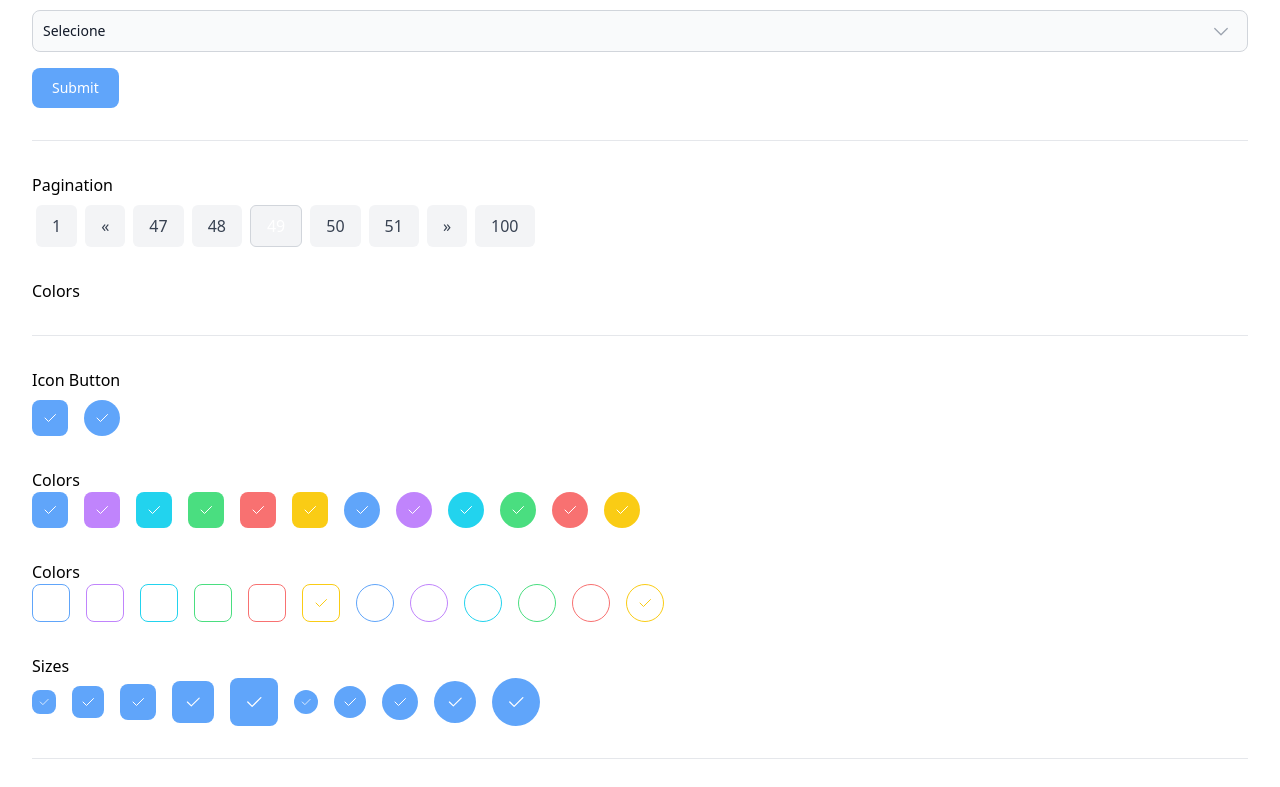
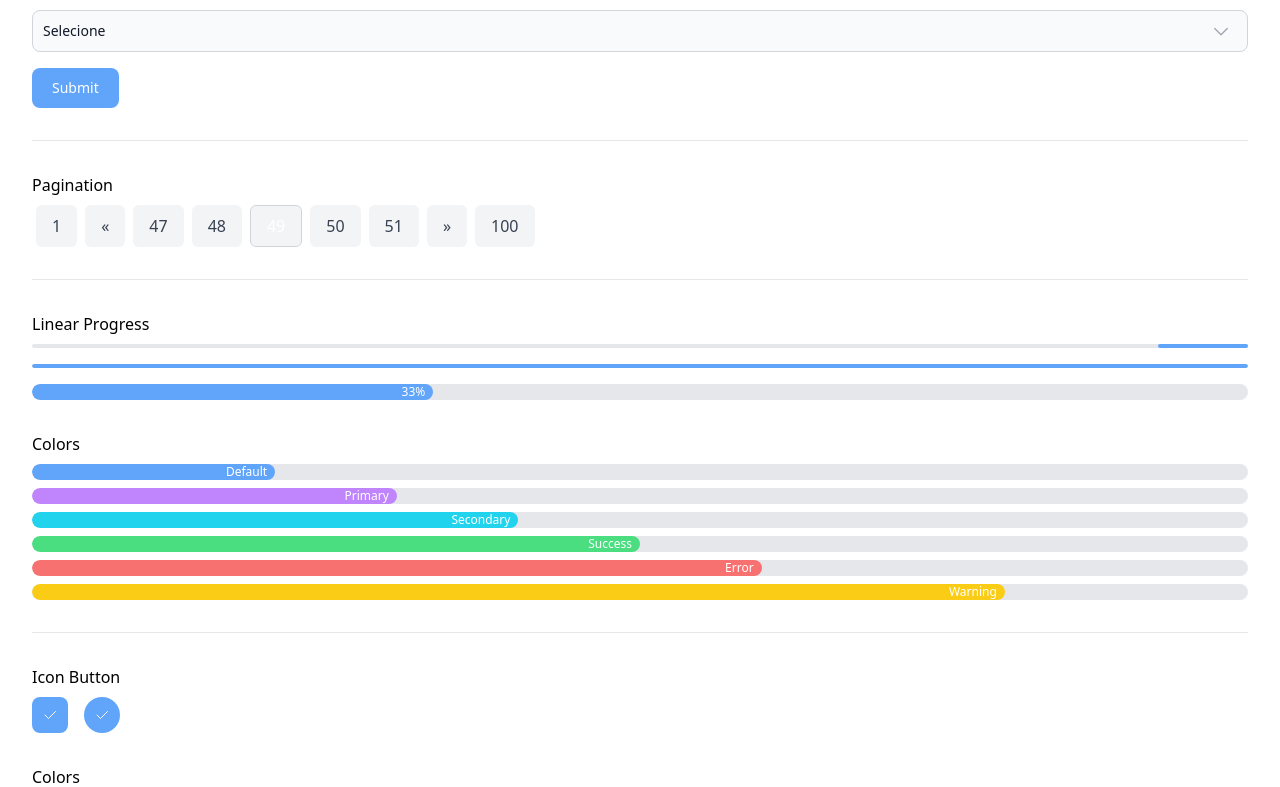
Before and after one commit to rafael-angonese/fuselagem, a React (Vite) app in the folder react/: page / in a window 1280 px wide. Shown: the part 492-1279 px from the top of the page. Built offline with nearby package versions, Linux system fonts and the light colour scheme.

Commit message:
:sparkles: feat: created LinearProgress component

```diff
--- /dev/null
+++ b/react/src/components/LinearProgress/LinearProgress.tsx
@@ -0,0 +1,66 @@
+import React, { ReactNode } from "react";
+import { NormalColorsEnum } from "../../constants/colors";
+import { NormalColorsType } from "../../types/colors";
+import clsx from "../../utils/clsx";
+
+import styles from "./styles.module.css";
+
+interface LinearProgressProps {
+  indeterminate?: boolean;
+  percentage?: number;
+  className?: string;
+  color?: NormalColorsType;
+  children?: ReactNode;
+}
+
+const LinearProgress: React.FC<LinearProgressProps> = ({
+  color = "default",
+  indeterminate = false,
+  percentage = 100,
+  className: classes,
+  children,
+}) => {
+  return (
+    <>
+      <div
+        className={clsx(
+          "w-full bg-gray-200 h-1 relative overflow-hidden rounded-full",
+          { [styles.indeterminate]: indeterminate },
+          [classes]
+        )}
+      >
+        <div
+          className={clsx(
+            "h-full progressbar rounded-full",
+            { [styles.progressbar]: indeterminate },
+            { "absolute top-0": indeterminate },
+            {
+              ["bg-blue-400 dark:bg-blue-600"]:
+                color === NormalColorsEnum.DEFAULT,
+              ["bg-purple-400 dark:bg-purple-600"]:
+                color === NormalColorsEnum.PRIMARY,
+              ["bg-cyan-400 dark:bg-cyan-600"]:
+                color === NormalColorsEnum.SECONDARY,
+              ["bg-green-400 dark:bg-green-600 "]:
+                color === NormalColorsEnum.SUCCESS,
+              ["bg-red-400 dark:bg-red-600"]: color === NormalColorsEnum.ERROR,
+              ["bg-yellow-400 dark:bg-yellow-600"]:
+                color === NormalColorsEnum.WARNING,
+            }
+          )}
+          style={{ width: `${percentage}%` }}
+          role="progressbar"
+          aria-valuenow={percentage}
+          aria-valuemin={0}
+          aria-valuemax={100}
+        >
+          <span className="flex items-center justify-end h-full pr-2 text-xs text-white">
+            {children}
+          </span>
+        </div>
+      </div>
+    </>
+  );
+};
+
+export default LinearProgress;
--- /dev/null
+++ b/react/src/components/LinearProgress/styles.module.css
@@ -0,0 +1,21 @@
+@keyframes progress-indeterminate {
+  0% {
+    width: 30%;
+    left: -40%;
+  }
+  60% {
+    left: 100%;
+    width: 100%;
+  }
+  to {
+    left: 100%;
+    width: 0;
+  }
+}
+
+.progressbar {
+  transition: width 0.25s ease;
+}
+.indeterminate .progressbar {
+  animation: progress-indeterminate 1.4s ease infinite;
+}
--- a/react/src/pages/Home/Home.tsx
+++ b/react/src/pages/Home/Home.tsx
@@ -4,6 +4,7 @@ import BadgeExample from "./BadgeExample/BadgeExample";
 import ButtonsExample from "./ButtonsExample/ButtonsExample";
 import CheckboxExample from "./CheckboxExample/CheckboxExample";
 import IconButtonExample from "./IconButtonExample/IconButtonExample";
+import LinearProgressExample from "./LinearProgressExample/LinearProgressExample";
 import ModalExample from "./ModalExample/ModalExample";
 import PaginationExample from "./PaginationExample/PaginationExample";
 import RadioExample from "./RadioExample/RadioExample";
@@ -17,6 +18,9 @@ const HomePage: React.FC = () => {
       <Divider className="my-8" />
 
       <PaginationExample />
+      <Divider className="my-8" />
+
+      <LinearProgressExample />
       <Divider className="my-8" />
 
       <IconButtonExample />
--- /dev/null
+++ b/react/src/pages/Home/LinearProgressExample/LinearProgressExample.tsx
@@ -0,0 +1,39 @@
+import React from "react";
+import LinearProgress from "../../../components/LinearProgress/LinearProgress";
+
+const LinearProgressExample: React.FC = () => {
+  return (
+    <>
+      <h1 className="mt-8 mb-2">Linear Progress</h1>
+
+      <LinearProgress indeterminate />
+      <LinearProgress className="my-4" />
+
+      <LinearProgress className="!h-4" percentage={33}>
+        33%
+      </LinearProgress>
+
+      <h1 className="mt-8">Colors</h1>
+      <LinearProgress color="default" percentage={20} className="!h-4 my-2">
+        Default
+      </LinearProgress>
+      <LinearProgress color="primary" percentage={30} className="!h-4 my-2">
+        Primary
+      </LinearProgress>
+      <LinearProgress color="secondary" percentage={40} className="!h-4 my-2">
+        Secondary
+      </LinearProgress>
+      <LinearProgress color="success" percentage={50} className="!h-4 my-2">
+        Success
+      </LinearProgress>
+      <LinearProgress color="error" percentage={60} className="!h-4 my-2">
+        Error
+      </LinearProgress>
+      <LinearProgress color="warning" percentage={80} className="!h-4 my-2">
+        Warning
+      </LinearProgress>
+    </>
+  );
+};
+
+export default LinearProgressExample;
--- a/react/src/pages/Home/PaginationExample/PaginationExample.tsx
+++ b/react/src/pages/Home/PaginationExample/PaginationExample.tsx
@@ -14,9 +14,6 @@ const PaginationExample: React.FC = () => {
         totalPages={totalPages}
         onPageChange={(page) => setPage(page)}
       />
-
-      <h1 className="mt-8">Colors</h1>
-      <div className="space-x-4 flex items-center"></div>
     </>
   );
 };
```
